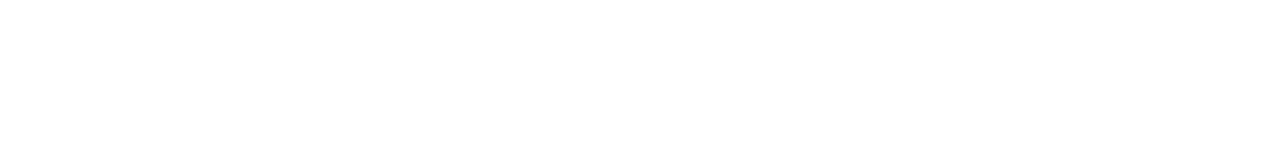
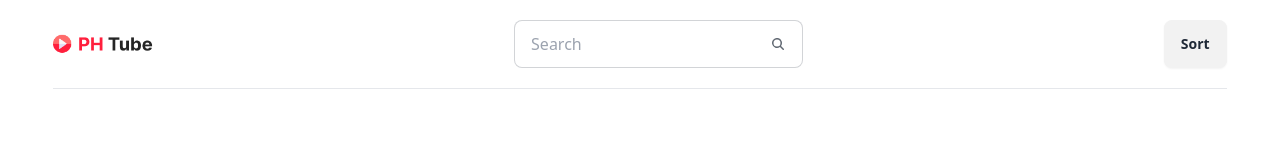
Before and after one commit to NomanSiddike/ph-tube, a plain HTML site: page index.html in a window 1280 px wide. Drawn offline with nearby package versions, Linux system fonts and the light colour scheme.

Commit message:
navbar complete

```diff
--- a/index.html
+++ b/index.html
@@ -1,5 +1,5 @@
 <!DOCTYPE html>
-<html lang="en">
+<html lang="en" data-theme="light">
 
 <head>
     <meta charset="UTF-8">
@@ -15,7 +15,24 @@
 
 <body>
     <header>
-        <nav>
+        <nav class="w-11/12 mx-auto flex py-5 justify-between items-center border-b">
+            <div class="logo w-[100px]">
+                <img src="images/Logo.png" alt="">
+            </div>
+            <div class="search">
+                <label class="input input-bordered flex items-center gap-2">
+                    <input type="text" class="grow" placeholder="Search" />
+                    <svg xmlns="http://www.w3.org/2000/svg" viewBox="0 0 16 16" fill="currentColor"
+                        class="h-4 w-4 opacity-70">
+                        <path fill-rule="evenodd"
+                            d="M9.965 11.026a5 5 0 1 1 1.06-1.06l2.755 2.754a.75.75 0 1 1-1.06 1.06l-2.755-2.754ZM10.5 7a3.5 3.5 0 1 1-7 0 3.5 3.5 0 0 1 7 0Z"
+                            clip-rule="evenodd" />
+                    </svg>
+                </label>
+            </div>
+            <div class="sort">
+                <button class="btn">Sort</button>
+            </div>
         </nav>
     </header>
 
```
